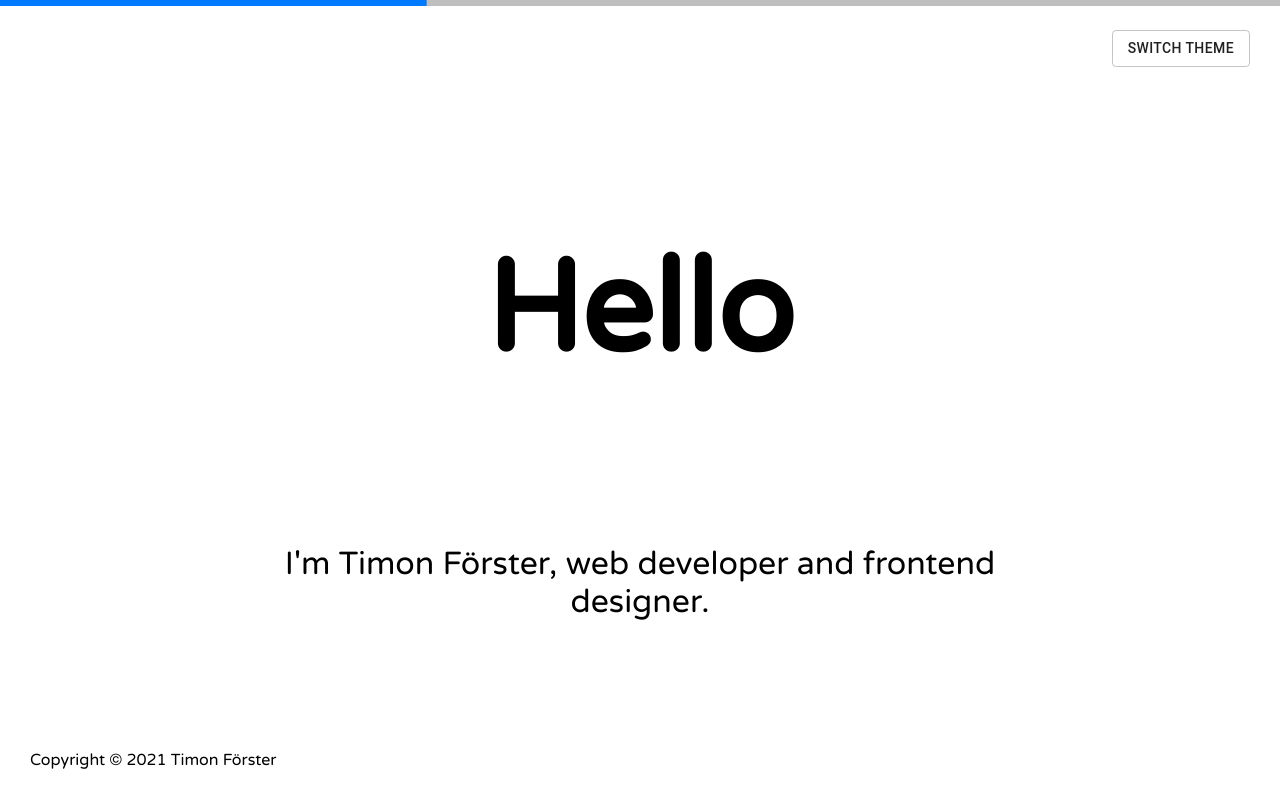
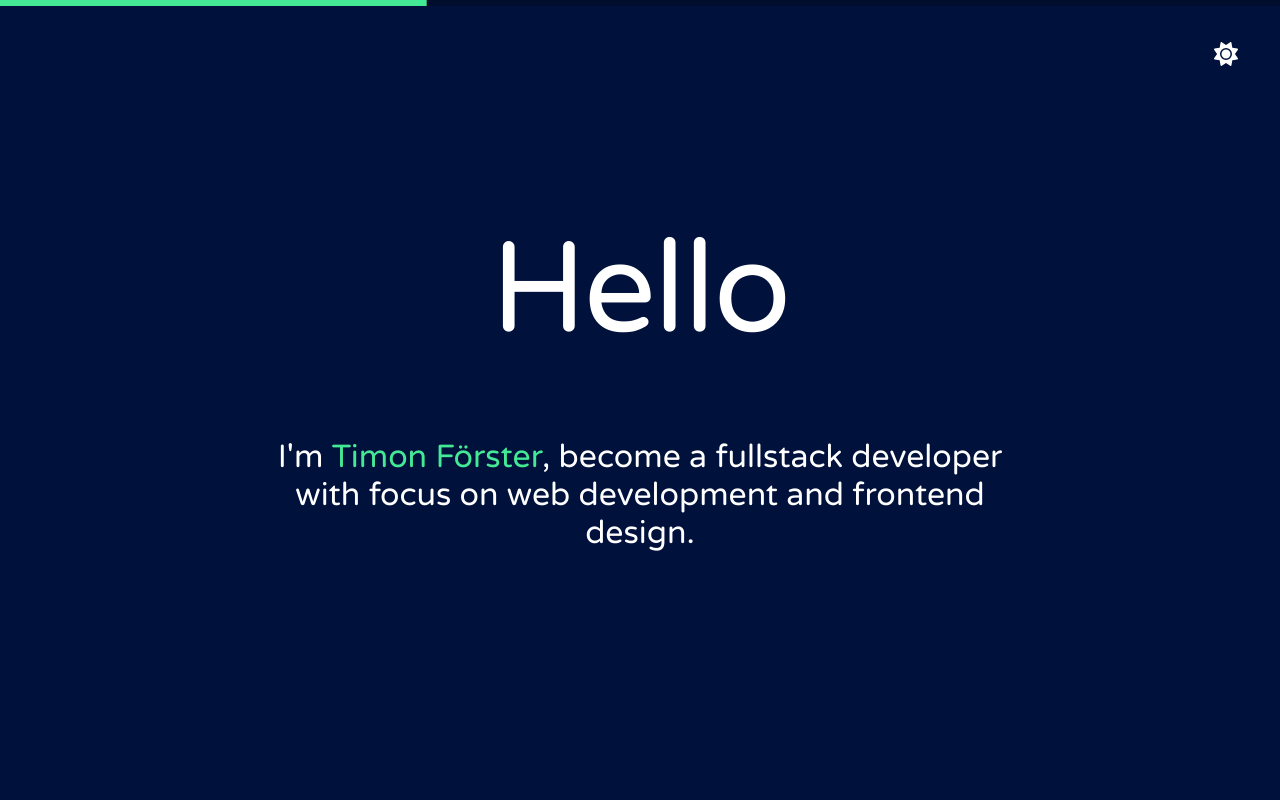
Before and after one commit to tjfoerster/aboutme, a React (Create React App) app: page / in a window 1280 px wide. Built offline with nearby package versions, Linux system fonts and the light colour scheme; the HTML template or start-up script is replaced by a standard one.

Commit message:
make mui work

```diff
--- a/package.json
+++ b/package.json
@@ -54,6 +54,7 @@
   },
   "devDependencies": {
     "@types/react-dom": "^17.0.11",
+    "@types/styled-components": "^5.1.22",
     "gh-pages": "^3.2.3"
   }
 }
--- a/src/App.css
+++ b/src/App.css
@@ -29,19 +29,10 @@ html, body {
 }
 
 .page-config-section {
-    display: flex;
-    position: absolute;
+    position: absolute !important;
     z-index: 1000;
     top: 30px;
     right: 30px;
-}
-
-.page-copyright {
-    display: flex;
-    position: absolute;
-    z-index: 1000;
-    bottom: 30px;
-    left: 30px;
 }
 
 .content {
@@ -61,25 +52,15 @@ html, body {
     }
 }
 
-h1 {
-    font-size: 8rem;
-}
-
-h2 {
-    font-size: 3rem;
-}
-
 p {
     font-size: 2rem;
 }
 
 a {
-    color: var(--bs-light1);
     transition: 100ms;
     text-decoration: none;
 }
 
 a:hover {
-    color: var(--bs-light1);
     text-decoration: underline;
 }
--- a/src/App.tsx
+++ b/src/App.tsx
@@ -1,9 +1,8 @@
-import React, { useState } from 'react';
+import React from 'react';
 import { Swiper, SwiperSlide } from 'swiper/react'
 import SwiperCore, { Mousewheel, Keyboard, Pagination, Parallax } from 'swiper';
-import { createTheme, ThemeProvider, styled } from '@material-ui/core';
-import { themeOptions } from './theme'
-import Button from '@material-ui/core/Button';
+import { createTheme, IconButton, Paper, ThemeProvider, useTheme } from '@material-ui/core';
+import { FontAwesomeIcon } from '@fortawesome/react-fontawesome';
 
 import LandingPage from './pages/LandingPage';
 import SkillPage from './pages/SkillPage';
@@ -15,22 +14,87 @@ import './App.css'
 import './pages/LandingPage.css'
 import './pages/SkillPage.css'
 import './pages/ContactPage.css'
+import { createGlobalStyle } from 'styled-components';
 
 SwiperCore.use([Mousewheel, Keyboard, Pagination, Parallax]);
 
+const ColorModeContext = React.createContext({ toggleColorMode: () => {} });
+
 export default function App() {
+  const [mode, setMode] = React.useState<'light' | 'dark'>('dark');
+  const colorMode = React.useMemo(
+    () => ({
+      toggleColorMode: () => {
+        setMode((prevMode) => (prevMode === 'light' ? 'dark' : 'light'));
+      },
+    }),
+    [],
+  );
 
-  let theme = createTheme(themeOptions);
+  const theme = React.useMemo(
+    () =>
+      createTheme({
+        palette: {
+          type: mode,
+          primary: {
+            main: '#44e996',
+          },
+          secondary: {
+            main: '#80acac',
+            contrastText: '#ffffff',
+          },
+          background: {
+            paper: mode === 'dark' ? '#00113c' : '#ffffff',
+          },
+          text: {
+            primary: mode === 'light' ? '#000000' : '#ffffff',
+          }
+        },
+        spacing: 8,
+        shape: {
+          borderRadius: 4,
+        },
+        typography: {
+          h1: {
+            fontSize: '8rem',
+            margin: 0,
+            fontFamily: 'Varela Round',
+          },
+          h2: {
+            fontSize: '3rem',
+            margin: 0,
+            fontFamily: 'Varela Round',
+          }
+        },
+      }),
+    [mode],
+  );
 
-  const themeToggler = () => {
-  };
+  const GlobalStyles = createGlobalStyle`
+    :root {
+        --swiper-theme-color: ${theme.palette?.primary?.main};
+    }
+  `;
 
   return (
-    <React.Fragment>
+    <ColorModeContext.Provider value={colorMode}>
       <ThemeProvider theme={theme}>
-        <div className="page-config-section">
-            <Button variant="outlined" onClick={() => themeToggler()}>Switch Theme</Button>
-        </div>
+        <GlobalStyles />
+        <Page />
+      </ThemeProvider>
+    </ColorModeContext.Provider>
+  );
+}
+
+function Page() {
+  const colorMode = React.useContext(ColorModeContext);
+  const themeDarkOrLight = useTheme();
+
+  return (
+    <Paper style={{ borderRadius:0, width:'100vw', height:'100vh' }}>
+      <IconButton onClick={colorMode.toggleColorMode} color="inherit" className='page-config-section'>
+        {themeDarkOrLight.palette.type === 'light' ? <FontAwesomeIcon icon={['fas', 'moon']} /> : <FontAwesomeIcon icon={['fas', 'sun']} />}
+      </IconButton>
       <Swiper
         id="main-slider"
         effect="slide"
@@ -39,6 +103,7 @@ export default function App() {
         keyboard={true}
         spaceBetween={0}
         slidesPerView={1}
+
         pagination={{
           type: "progressbar",
           progressbarOpposite: true,
@@ -58,10 +123,6 @@ export default function App() {
           <ContactPage />
         </SwiperSlide>
       </Swiper>
-        <div className="page-copyright">
-            <div>Copyright © {new Date().getFullYear()} Timon Förster</div>
-        </div>
-      </ThemeProvider>
-    </React.Fragment>
+    </Paper>
   );
 }
--- a/src/pages/ContactPage.css
+++ b/src/pages/ContactPage.css
@@ -1,3 +1,9 @@
+.contact-link {
+    display: flex;
+    align-items: center;
+    gap: 8px;
+}
+
 #email {
     visibility: hidden;
     opacity: 0;
@@ -5,7 +11,7 @@
 }
 
 #email-icon {
-    transform: translateX(124px);
+    transform: translateX(120px);
     transition: transform 100ms;
 }
 
@@ -25,7 +31,7 @@
 }
 
 #github-icon {
-    transform: translateX(51px);
+    transform: translateX(90px);
     transition: transform 100ms;
 }
 
--- a/src/pages/ContactPage.jsx
+++ b/src/pages/ContactPage.jsx
@@ -3,24 +3,26 @@ import { FontAwesomeIcon } from '@fortawesome/react-fontawesome';
 import { library } from '@fortawesome/fontawesome-svg-core';
 import { fab } from '@fortawesome/free-brands-svg-icons';
 import { fas } from '@fortawesome/free-solid-svg-icons'
+import { Typography, useTheme } from '@material-ui/core';
 
 library.add(fab, fas);
 
 function ContactPage() {
+    const theme = useTheme();
     return (
         <React.Fragment>
             <div className="content">
                 <div data-swiper-parallax="-300" style={{ marginBottom:'5vh' }}>
-                    <h2 style={{ margin:0 }}>Contact me</h2>
+                    <Typography variant='h2'>Contact me</Typography>
                 </div>
-                <div data-swiper-parallax="-200" data-swiper-parallax-opacity="0.5" className="m-3">
-                    <a href="mailto:&#116;&#105;&#109;&#111;&#110;&#46;&#100;&#105;&#101;&#110;&#115;&#116;&#64;&#119;&#101;&#98;&#102;&#111;&#101;&#114;&#115;&#116;&#101;&#114;&#46;&#100;&#101;" class="d-flex gap-3 align-items-center contact-link">
+                <div data-swiper-parallax="-200" data-swiper-parallax-opacity="0.5" style={{ marginBottom:'2vh' }}>
+                    <a href="mailto:&#116;&#105;&#109;&#111;&#110;&#46;&#100;&#105;&#101;&#110;&#115;&#116;&#64;&#119;&#101;&#98;&#102;&#111;&#101;&#114;&#115;&#116;&#101;&#114;&#46;&#100;&#101;" className='contact-link' style={{ color: theme.palette.text.primary}}>
                         <FontAwesomeIcon icon={['fas', 'envelope']} size="5x" id="email-icon" />
                         <span id="email">&#116;&#105;&#109;&#111;&#110;&#46;&#100;&#105;&#101;&#110;&#115;&#116;&#64;&#119;&#101;&#98;&#102;&#111;&#101;&#114;&#115;&#116;&#101;&#114;&#46;&#100;&#101;</span>
                     </a>
                 </div>
                 <div data-swiper-parallax="-100" data-swiper-parallax-opacity="0.5" className="m-3">
-                    <a href="https://github.com/tjfoerster" target="_blank" rel="noopener noreferrer" class="d-flex gap-3 align-items-center contact-link">
+                    <a href="https://github.com/tjfoerster" target="_blank" rel="noopener noreferrer" className='contact-link' style={{ color: theme.palette.text.primary}}>
                         <FontAwesomeIcon icon={['fab', 'github']} size="5x" id="github-icon" />
                         <span id="github">github.com/tjfoerster</span>
                     </a>
--- a/src/pages/LandingPage.jsx
+++ b/src/pages/LandingPage.jsx
@@ -1,14 +1,17 @@
+import { Typography, useTheme } from '@material-ui/core';
 import React from 'react';
 
 function LandingPage() {
+    const theme = useTheme();
+
     return (
         <React.Fragment>
             <div className="content">
                 <div data-swiper-parallax="-300" data-swiper-parallax-opacity="0.5" style={{ marginBottom:'5vh' }}>
-                    <h1 className='m-0'>Hello</h1>
+                    <Typography variant='h1'>Hello</Typography>
                 </div>
                 <div data-swiper-parallax="-200" data-swiper-parallax-opacity="0.5">
-                    <p>I'm <span style={{color: "var(--bs-primary)"}}>Timon Förster</span>, web developer and frontend designer.</p>
+                    <p>I'm <span style={{color: theme.palette.primary.main}}>Timon Förster</span>, become a fullstack developer with focus on web development and frontend design.</p>
                 </div>
             </div>
         </React.Fragment>
--- a/src/pages/SkillPage.jsx
+++ b/src/pages/SkillPage.jsx
@@ -32,7 +32,7 @@ function SkillPage() {
                         style={{width:"150vw", marginBottom:'5vh' }}
                     >
                         <SwiperSlide key="js" className='icon-slide'>
-                            <FontAwesomeIcon className='brand-icon' icon={['fab', 'js']} color="primary" size="9x" />
+                            <FontAwesomeIcon className='brand-icon' icon={['fab', 'js']} size="9x" />
                         </SwiperSlide>
                         <SwiperSlide key="css3" className='icon-slide'>
                             <FontAwesomeIcon className='brand-icon' icon={['fab', 'css3-alt']} size="9x" />
--- a/src/theme.tsx
+++ /dev/null
@@ -1,38 +0,0 @@
-import { ThemeOptions } from '@material-ui/core';
-
-export const themeOptions: ThemeOptions = {
-  palette: {
-    type: 'light',
-    primary: {
-      main: '#44e996',
-    },
-    secondary: {
-      main: '#80acac',
-      contrastText: '#ffffff',
-    },
-    success: {
-      main: '#44e996',
-    },
-    warning: {
-      main: '#ffd534',
-    },
-    error: {
-      main: '#ff4961',
-    },
-  },
-  spacing: 8,
-  shape: {
-    borderRadius: 4,
-  },
-  typography: {
-    h1: {
-      fontSize: '4rem',
-    },
-    h2: {
-      fontSize: '3rem',
-    },
-    h3: {
-      fontSize: '2.5rem',
-    },
-  },
-};
```
Also changed, not shown: 1 other file (tests, documents, lock files or other folders). Lines whose indentation alone changed are shown as unchanged.
